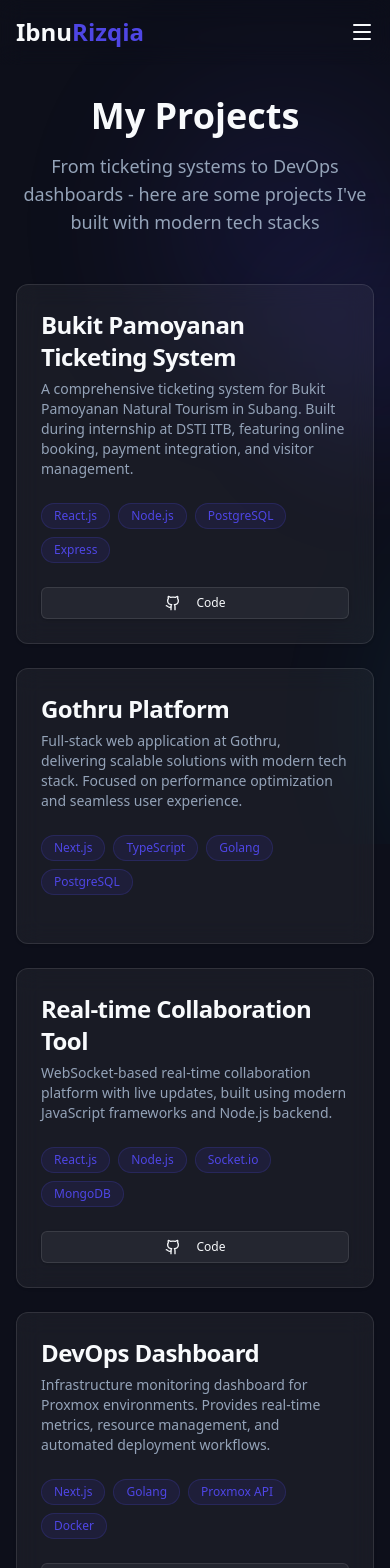
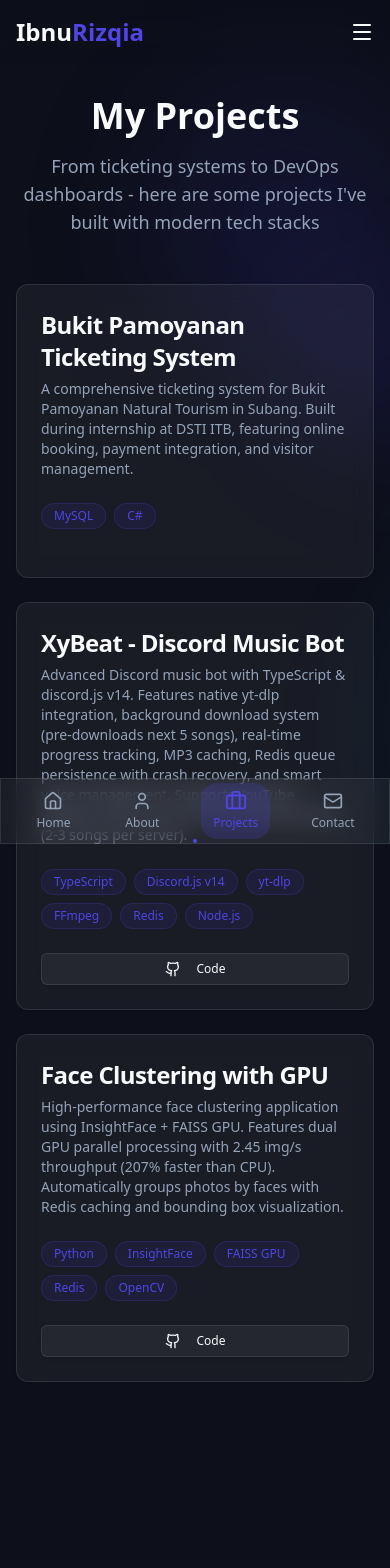
Before and after one commit to ibnurizqiaramadan/xyrus10-web, a Next.js app: page /projects in a window 390 px wide. Shown: the top 1568 px of the page. After the commit the page ends 1526 px from the top, so only its background shows below. Built offline with nearby package versions, Linux system fonts and the light colour scheme.

Commit message:
feat: add mobile bottom nav and optimize UI for notched devices

```diff
--- a/src/app/about/page.tsx
+++ b/src/app/about/page.tsx
@@ -57,6 +57,7 @@
                     alt="Ibnu Rizqia Ramadan"
                     fill
                     className="object-cover"
+                    sizes="(max-width: 768px) 100vw, 50vw"
                   />
                 </div>
               </div>
--- a/src/app/globals.css
+++ b/src/app/globals.css
@@ -29,6 +29,35 @@
   font-feature-settings: "rlig" 1, "calt" 1;
 }
 
+/* Custom Scrollbar */
+::-webkit-scrollbar {
+  width: 12px;
+  height: 12px;
+}
+
+::-webkit-scrollbar-track {
+  background: #0D0F1A;
+  border-radius: 10px;
+}
+
+::-webkit-scrollbar-thumb {
+  background: linear-gradient(180deg, #4F46E5 0%, #22D3EE 100%);
+  border-radius: 10px;
+  border: 2px solid #0D0F1A;
+  transition: all 0.3s ease;
+}
+
+::-webkit-scrollbar-thumb:hover {
+  background: linear-gradient(180deg, #6366F1 0%, #06B6D4 100%);
+  box-shadow: 0 0 10px rgba(79, 70, 229, 0.5);
+}
+
+/* Firefox Scrollbar */
+* {
+  scrollbar-width: thin;
+  scrollbar-color: #4F46E5 #0D0F1A;
+}
+
 .glass-card {
   background: rgba(255, 255, 255, 0.05);
   backdrop-filter: blur(12px);
@@ -42,3 +71,8 @@
 .glow-secondary {
   box-shadow: 0 0 20px rgba(34, 211, 238, 0.3);
 }
+
+/* Safe area for mobile devices (notch support) */
+.pb-safe {
+  padding-bottom: env(safe-area-inset-bottom);
+}
--- a/src/app/layout.tsx
+++ b/src/app/layout.tsx
@@ -3,6 +3,7 @@
 import "./globals.css";
 import { ThemeProvider } from "@/components/ThemeProvider";
 import { Navbar } from "@/components/Navbar";
+import { BottomNav } from "@/components/BottomNav";
 import { BackgroundEffects } from "@/components/BackgroundEffects";
 
 const inter = Inter({
@@ -15,6 +16,11 @@
   description: "Full Stack Developer specializing in JavaScript, TypeScript, React.js, Next.js, Golang, Node.js, and Deno.js. Building scalable web applications and exploring DevOps with Proxmox.",
   keywords: ["portfolio", "full stack developer", "javascript", "typescript", "react", "nextjs", "golang", "nodejs", "deno", "devops", "proxmox", "web development"],
   authors: [{ name: "Ibnu Rizqia Ramadan" }],
+  viewport: {
+    width: "device-width",
+    initialScale: 1,
+    viewportFit: "cover",
+  },
   openGraph: {
     title: "Ibnu Rizqia Ramadan - Full Stack Developer @ Gothru",
     description: "Full Stack Developer specializing in modern web technologies. STMIK Bandung graduate with internship experience at DSTI ITB.",
@@ -38,7 +44,10 @@
         >
           <BackgroundEffects />
           <Navbar />
-          {children}
+          <div className="pb-20 md:pb-0">
+            {children}
+          </div>
+          <BottomNav />
         </ThemeProvider>
       </body>
     </html>
--- a/src/app/projects/page.tsx
+++ b/src/app/projects/page.tsx
@@ -8,37 +8,21 @@
   {
     title: "Bukit Pamoyanan Ticketing System",
     description: "A comprehensive ticketing system for Bukit Pamoyanan Natural Tourism in Subang. Built during internship at DSTI ITB, featuring online booking, payment integration, and visitor management.",
-    techStack: ["React.js", "Node.js", "PostgreSQL", "Express"],
-    githubUrl: "https://github.com",
+    techStack: ["MySQL", "C#"],
   },
   {
-    title: "Gothru Platform",
-    description: "Full-stack web application at Gothru, delivering scalable solutions with modern tech stack. Focused on performance optimization and seamless user experience.",
-    techStack: ["Next.js", "TypeScript", "Golang", "PostgreSQL"],
+    title: "XyBeat - Discord Music Bot",
+    description: "Advanced Discord music bot with TypeScript & discord.js v14. Features native yt-dlp integration, background download system (pre-downloads next 5 songs), real-time progress tracking, MP3 caching, Redis queue persistence with crash recovery, and smart voice management. Supports YouTube playlists, mixes, and concurrent downloading (2-3 songs per server).",
+    techStack: ["TypeScript", "Discord.js v14", "yt-dlp", "FFmpeg", "Redis", "Node.js"],
+    githubUrl: "https://github.com/ibnurizqiaramadan/xybeat",
+    // demoUrl: "https://github.com/ibnurizqiaramadan/xybeat",
   },
   {
-    title: "Real-time Collaboration Tool",
-    description: "WebSocket-based real-time collaboration platform with live updates, built using modern JavaScript frameworks and Node.js backend.",
-    techStack: ["React.js", "Node.js", "Socket.io", "MongoDB"],
-    githubUrl: "https://github.com",
-  },
-  {
-    title: "DevOps Dashboard",
-    description: "Infrastructure monitoring dashboard for Proxmox environments. Provides real-time metrics, resource management, and automated deployment workflows.",
-    techStack: ["Next.js", "Golang", "Proxmox API", "Docker"],
-    githubUrl: "https://github.com",
-  },
-  {
-    title: "API Gateway Service",
-    description: "High-performance API gateway built with Golang and Deno.js, handling microservices routing, authentication, and rate limiting.",
-    techStack: ["Golang", "Deno.js", "Redis", "Docker"],
-    githubUrl: "https://github.com",
-  },
-  {
-    title: "Modern E-Commerce Solution",
-    description: "Full-featured e-commerce platform with server-side rendering, optimized SEO, and integrated payment gateway for seamless transactions.",
-    techStack: ["Next.js", "TypeScript", "Node.js", "Stripe"],
-    githubUrl: "https://github.com",
+    title: "Face Clustering with GPU",
+    description: "High-performance face clustering application using InsightFace + FAISS GPU. Features dual GPU parallel processing with 2.45 img/s throughput (207% faster than CPU). Automatically groups photos by faces with Redis caching and bounding box visualization.",
+    techStack: ["Python", "InsightFace", "FAISS GPU", "Redis", "OpenCV"],
+    githubUrl: "https://github.com/ibnurizqiaramadan/face-grouping",
+    // demoUrl: "https://github.com/ibnurizqiaramadan/face-grouping",
   },
 ]
 
--- /dev/null
+++ b/src/components/BottomNav.tsx
@@ -0,0 +1,53 @@
+"use client"
+
+import Link from "next/link"
+import { usePathname } from "next/navigation"
+import { Home, User, Briefcase, Mail } from "lucide-react"
+import { cn } from "@/lib/utils"
+
+const navItems = [
+  { name: "Home", href: "/", icon: Home },
+  { name: "About", href: "/about", icon: User },
+  { name: "Projects", href: "/projects", icon: Briefcase },
+  { name: "Contact", href: "/contact", icon: Mail },
+]
+
+export function BottomNav() {
+  const pathname = usePathname()
+
+  return (
+    <nav className="fixed bottom-0 left-0 right-0 z-40 md:hidden glass-card border-t border-white/10 pb-safe">
+      <div className="flex items-center justify-around h-16 px-2">
+        {navItems.map((item) => {
+          const isActive = pathname === item.href
+          const Icon = item.icon
+
+          return (
+            <Link
+              key={item.href}
+              href={item.href}
+              className={cn(
+                "flex flex-col items-center justify-center gap-1 px-3 py-2 rounded-2xl transition-all duration-300 min-w-[60px]",
+                isActive
+                  ? "bg-[#4F46E5]/20 text-[#4F46E5]"
+                  : "text-[#94A3B8] hover:text-[#4F46E5] hover:bg-white/5"
+              )}
+            >
+              <Icon
+                size={20}
+                className={cn(
+                  "transition-all duration-300",
+                  isActive && "scale-110"
+                )}
+              />
+              <span className="text-xs font-medium">{item.name}</span>
+              {isActive && (
+                <div className="absolute bottom-0 left-1/2 -translate-x-1/2 w-1 h-1 bg-[#4F46E5] rounded-full" />
+              )}
+            </Link>
+          )
+        })}
+      </div>
+    </nav>
+  )
+}
--- a/src/components/Hero.tsx
+++ b/src/components/Hero.tsx
@@ -103,6 +103,7 @@
                     fill
                     className="object-cover"
                     priority
+                    sizes="(max-width: 768px) 100vw, 50vw"
                   />
                 </div>
               </div>
```
Also changed, not shown: public/avatar.jpg (added).
